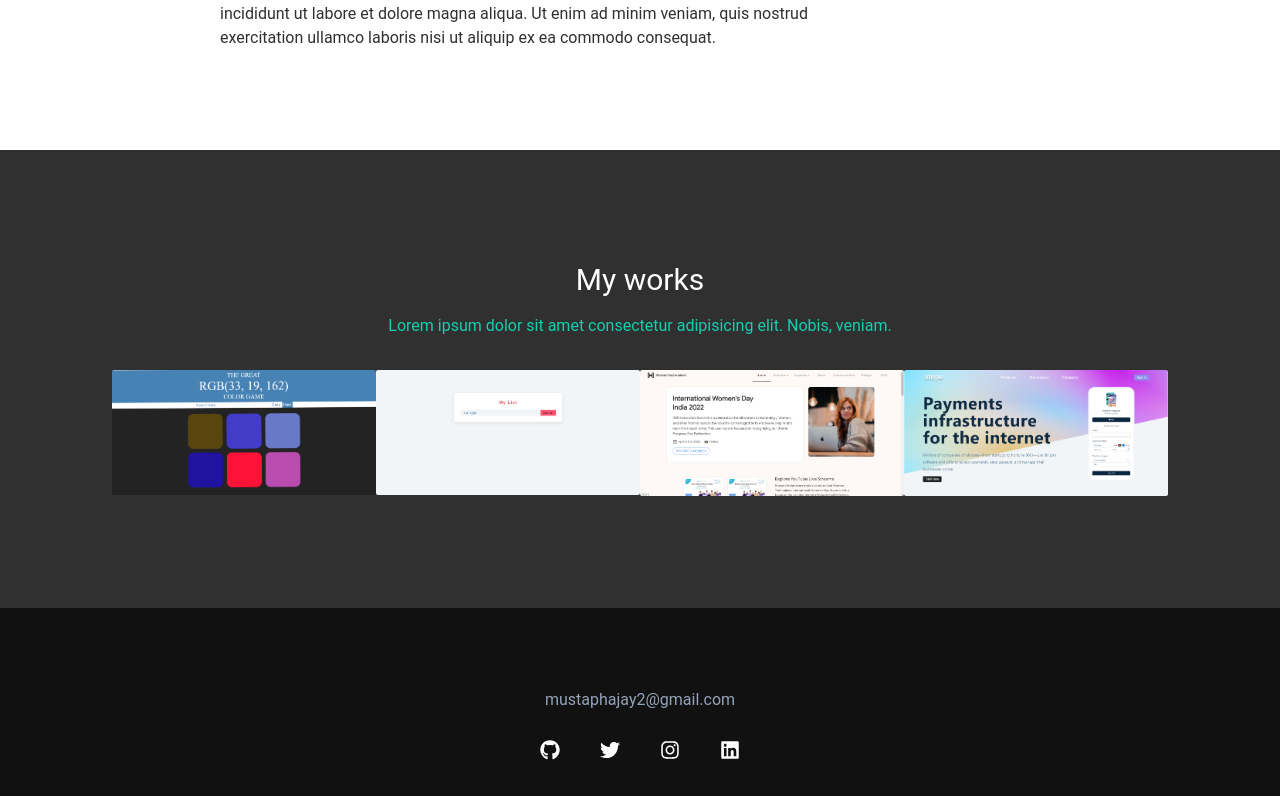
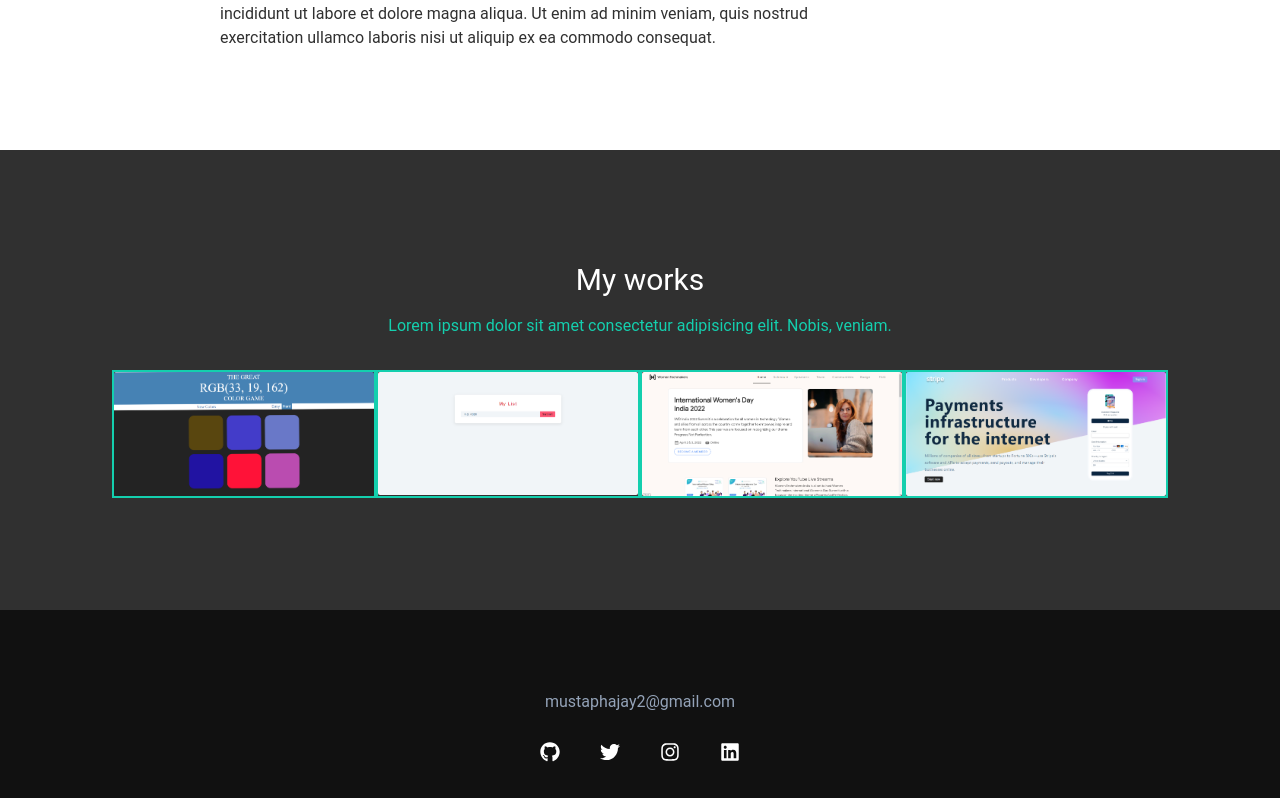
Before and after one commit to mjay0100/Portfolio, a React (Vite) app: page / in a window 1280 px wide. Shown: the part 1272-2070 px from the top of the page. Built offline with nearby package versions, Linux system fonts and the light colour scheme.

Commit message:
added animation and url for image updated css

```diff
--- a/src/Components/Works.jsx
+++ b/src/Components/Works.jsx
@@ -15,14 +15,21 @@ const Works = () => {
       </div>
       <div className="text-center w-fit mx-auto grid sm:grid-cols-2 lg:grid-cols-4 -[5rem] ">
         {Work.map((work) => {
-          const { id, image } = work;
+          const { id, image, url } = work;
           return (
-            <article key={id} className="overflow-hidden gmb-[1rem] md:mb-0">
-              <img
-                src={image}
-                alt=""
-                className="w-[300px] hover:transition-all rounded-sm  duration-700 ease-in-out hover:scale-110  hover:opacity-70"
-              />
+            <article
+              data-aos="zoom-in-up"
+              data-aos-duration="2000"
+              key={id}
+              className="border-2 border-solid border-[#14CFAE] overflow-hidden gmb-[1rem] md:mb-0"
+            >
+              <a href={url}>
+                <img
+                  src={image}
+                  alt=""
+                  className=" hover:transition-all rounded-sm  duration-700 ease-in-out hover:scale-110  hover:opacity-70"
+                />
+              </a>
             </article>
           );
         })}
```
